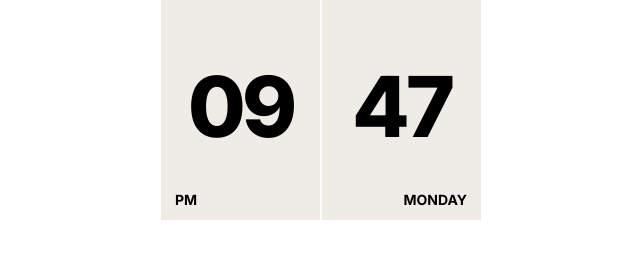
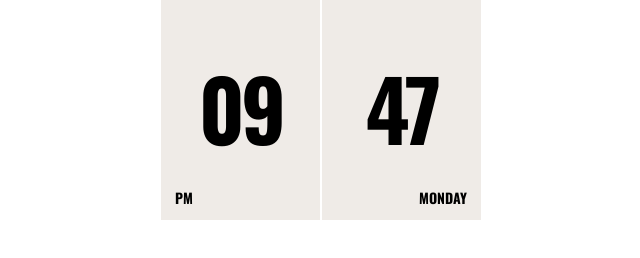
Before and after one commit to MiskaNotion/neutral-clock, a plain HTML site: page index.html in a window 1280 px wide. Shown: the whole page, without its empty margins (319-959 px from the left). Drawn offline with nearby package versions, Linux system fonts and the light colour scheme.

Commit message:
index.html

```diff
--- a/index.html
+++ b/index.html
@@ -6,14 +6,14 @@
 
 <title>Notion Clock</title>
 
-<link href="https://fonts.googleapis.com/css2?family=Inter:wght@600;700;800&display=swap" rel="stylesheet">
+<link href="https://fonts.googleapis.com/css2?family=Oswald:wght@500;600;700&display=swap" rel="stylesheet">
 
 <style>
   html, body {
     margin: 0;
     padding: 0;
     background: #ffffff !important;
-    font-family: Inter, -apple-system, BlinkMacSystemFont, sans-serif;
+    font-family: 'Oswald', -apple-system, BlinkMacSystemFont, sans-serif;
   }
 
   body {
```
